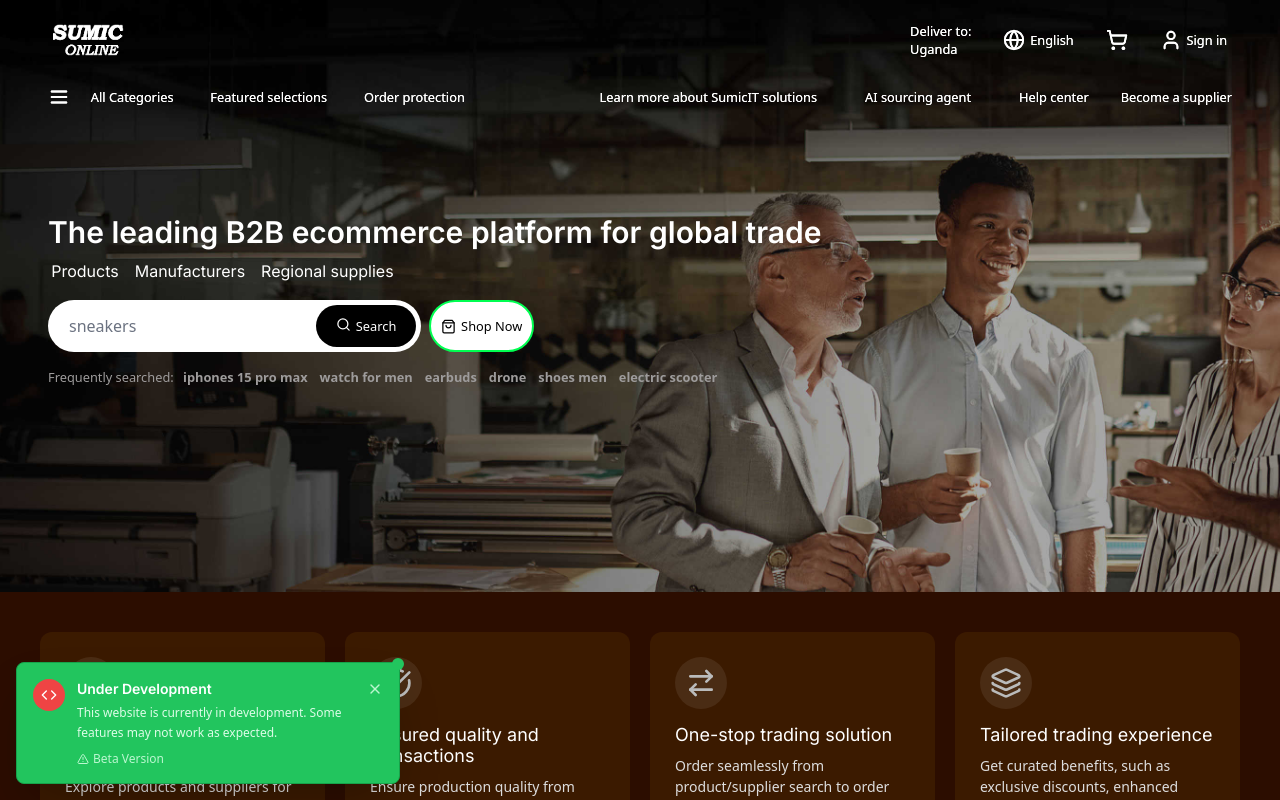
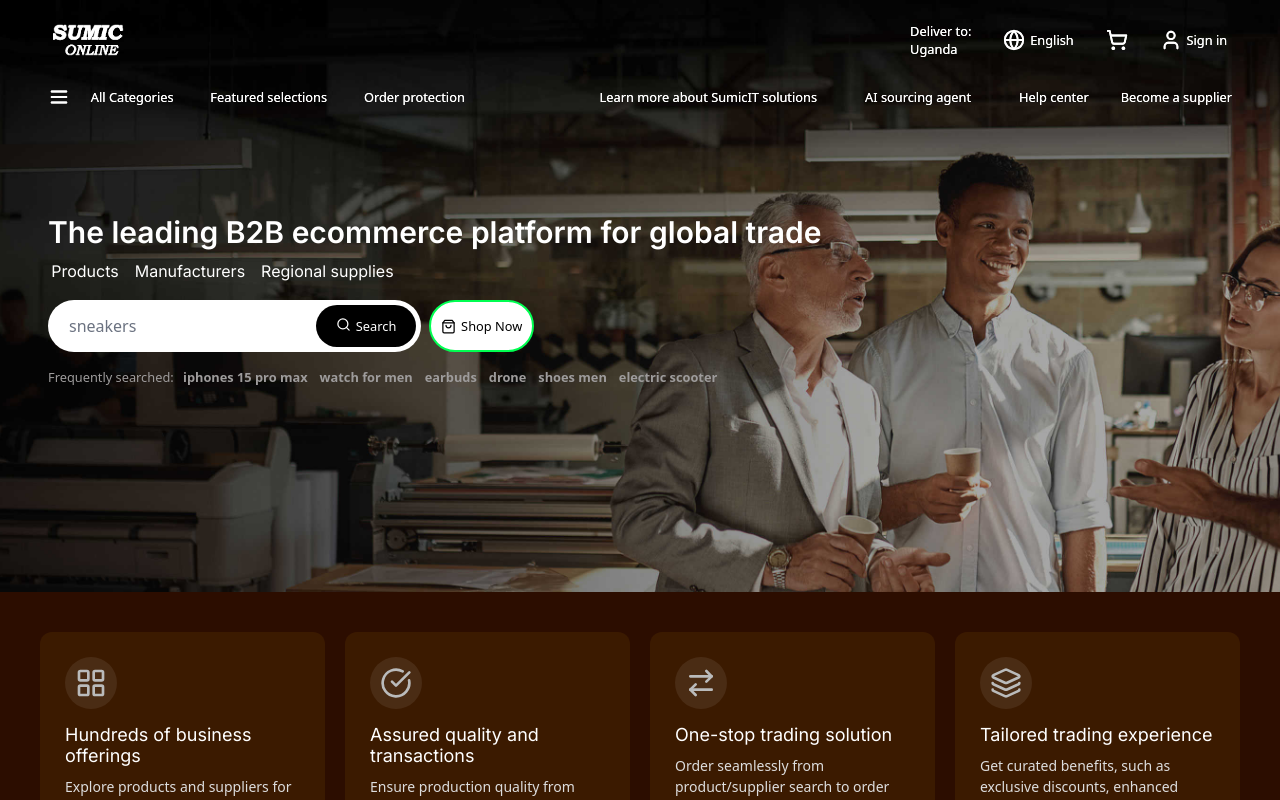
Before and after one commit to SumicITSolutionsLtd/Sumic-Online, a React (Vite) app: page / in a window 1280 px wide. Shown: the top 800 px of the page. Built offline with nearby package versions, Linux system fonts and the light colour scheme.

Commit message:
disable the development component

```diff
--- a/src/App.jsx
+++ b/src/App.jsx
@@ -15,7 +15,7 @@ function App() {
       <CartProvider>
         <Layout>
           <Routes />
-          <DevelopmentBanner />
+         {/* <DevelopmentBanner /> */}
           <ScrollToTopButton />
         </Layout>
       </CartProvider>
```
Also changed, not shown: src/components/ui/DevelopmentBanner.jsx (line endings or trailing spaces).
